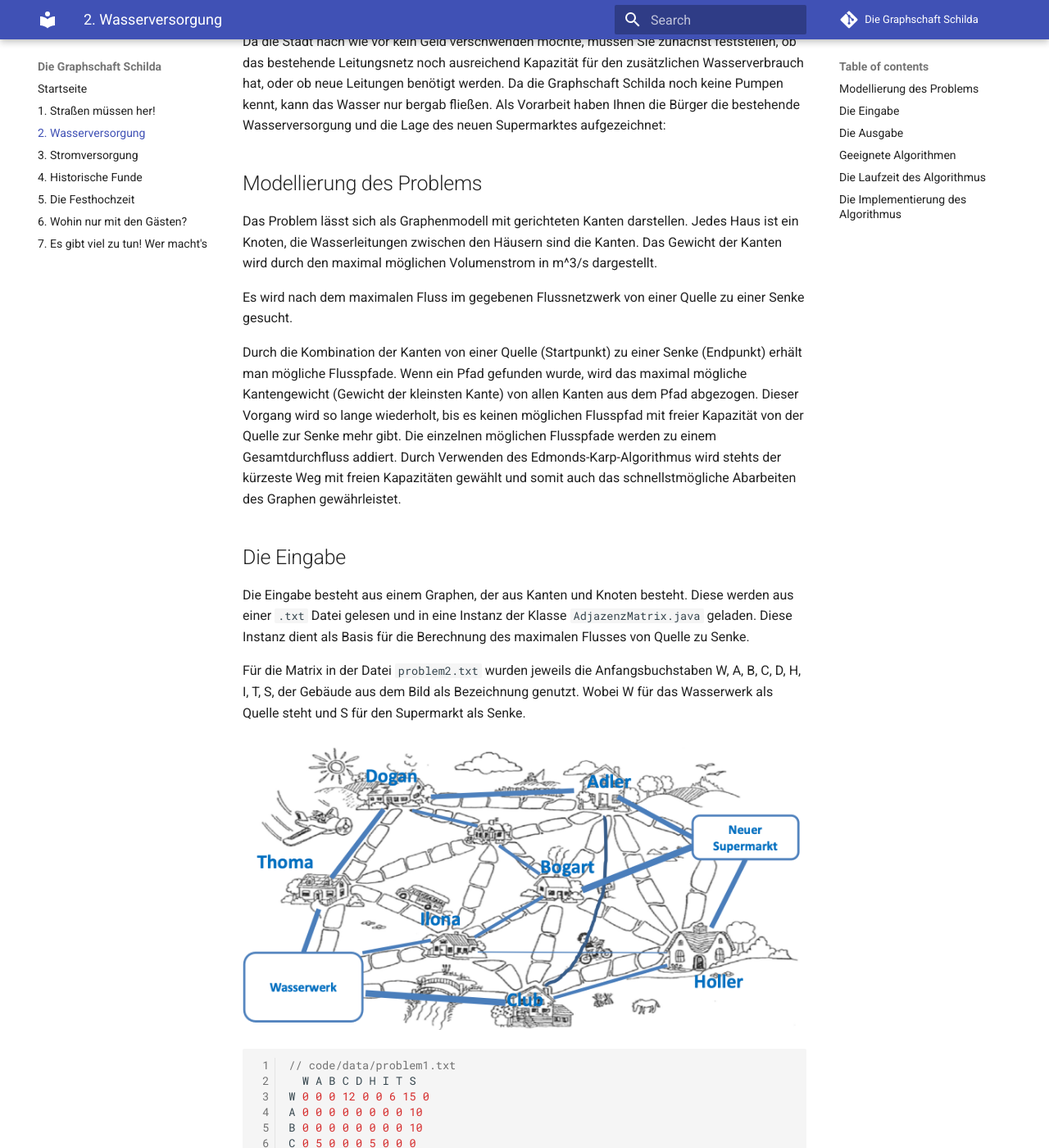
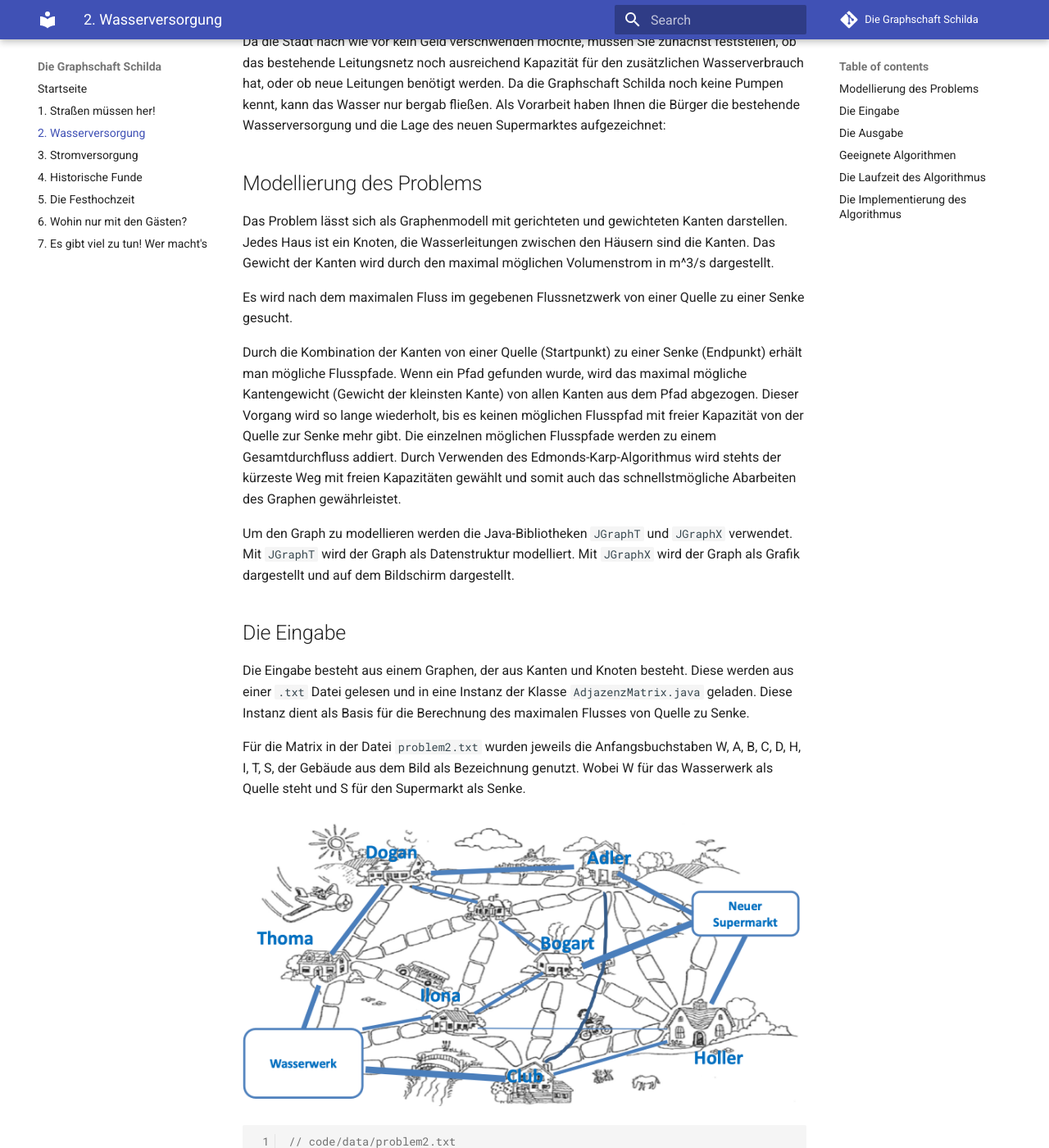
Before and after one commit to Halfpipe-SD/GraphschaftSchilda, an MkDocs documentation site: the page built from documentation/docs/Problem2.md, in a window 1280 px wide and 1400 px high, scrolled down 260 px. Shown: the whole window at 82% size. Built offline with MkDocs 1.6.1 and Material for MkDocs 9.7.7, drawn with Linux system fonts in a browser that asks for light colours; comment, search, counter and statistics services are not loaded; some of the changed text lies outside the part shown.

Commit message:
updatet Problem 2

````diff
--- a/documentation/docs/Problem2.md
+++ b/documentation/docs/Problem2.md
@@ -6,11 +6,13 @@ Da die Stadt nach wie vor kein Geld verschwenden möchte, müssen Sie zunächst
 
 ## Modellierung des Problems
 
-Das Problem lässt sich als Graphenmodell mit gerichteten Kanten darstellen. Jedes Haus ist ein Knoten, die Wasserleitungen zwischen den Häusern sind die Kanten. Das Gewicht der Kanten wird durch den maximal möglichen Volumenstrom in m^3/s dargestellt.
+Das Problem lässt sich als Graphenmodell mit gerichteten und gewichteten Kanten darstellen. Jedes Haus ist ein Knoten, die Wasserleitungen zwischen den Häusern sind die Kanten. Das Gewicht der Kanten wird durch den maximal möglichen Volumenstrom in m^3/s dargestellt.
 
 Es wird nach dem maximalen Fluss im gegebenen Flussnetzwerk von einer Quelle zu einer Senke gesucht.
 
 Durch die Kombination der Kanten von einer Quelle (Startpunkt) zu einer Senke (Endpunkt) erhält man mögliche Flusspfade. Wenn ein Pfad gefunden wurde, wird das maximal mögliche Kantengewicht (Gewicht der kleinsten Kante) von allen Kanten aus dem Pfad abgezogen. Dieser Vorgang wird so lange wiederholt, bis es keinen möglichen Flusspfad mit freier Kapazität von der Quelle zur Senke mehr gibt. Die einzelnen möglichen Flusspfade werden zu einem Gesamtdurchfluss addiert. Durch Verwenden des Edmonds-Karp-Algorithmus wird stehts der kürzeste Weg mit freien Kapazitäten gewählt und somit auch das schnellstmögliche Abarbeiten des Graphen gewährleistet.
+
+Um den Graph zu modellieren werden die Java-Bibliotheken `JGraphT` und `JGraphX` verwendet. Mit `JGraphT` wird der Graph als Datenstruktur modelliert. Mit `JGraphX` wird der Graph als Grafik dargestellt und auf dem Bildschirm dargestellt.
 
 ## Die Eingabe
 
@@ -21,7 +23,7 @@ Für die Matrix in der Datei `problem2.txt` wurden jeweils die Anfangsbuchstaben
 ![Problem2](images/problem2_input.png)
 
 ```js
-// code/data/problem1.txt
+// code/data/problem2.txt
   W A B C D H I T S
 W 0 0 0 12 0 0 6 15 0
 A 0 0 0 0 0 0 0 0 10
@@ -54,7 +56,7 @@ Eine korrekte Ausgabe erfüllt folgende Eigenschaften:
 ![Problem2](images/problem2.png)
 
 ```js
-// code/data/problem1.txt
+// code/data/2 Wasserversorgungsplaner.txt
   W A B C D H I T S
 W 0 0 0 10 0 0 4 8 0
 A 0 0 0 0 0 0 0 0 10
````
